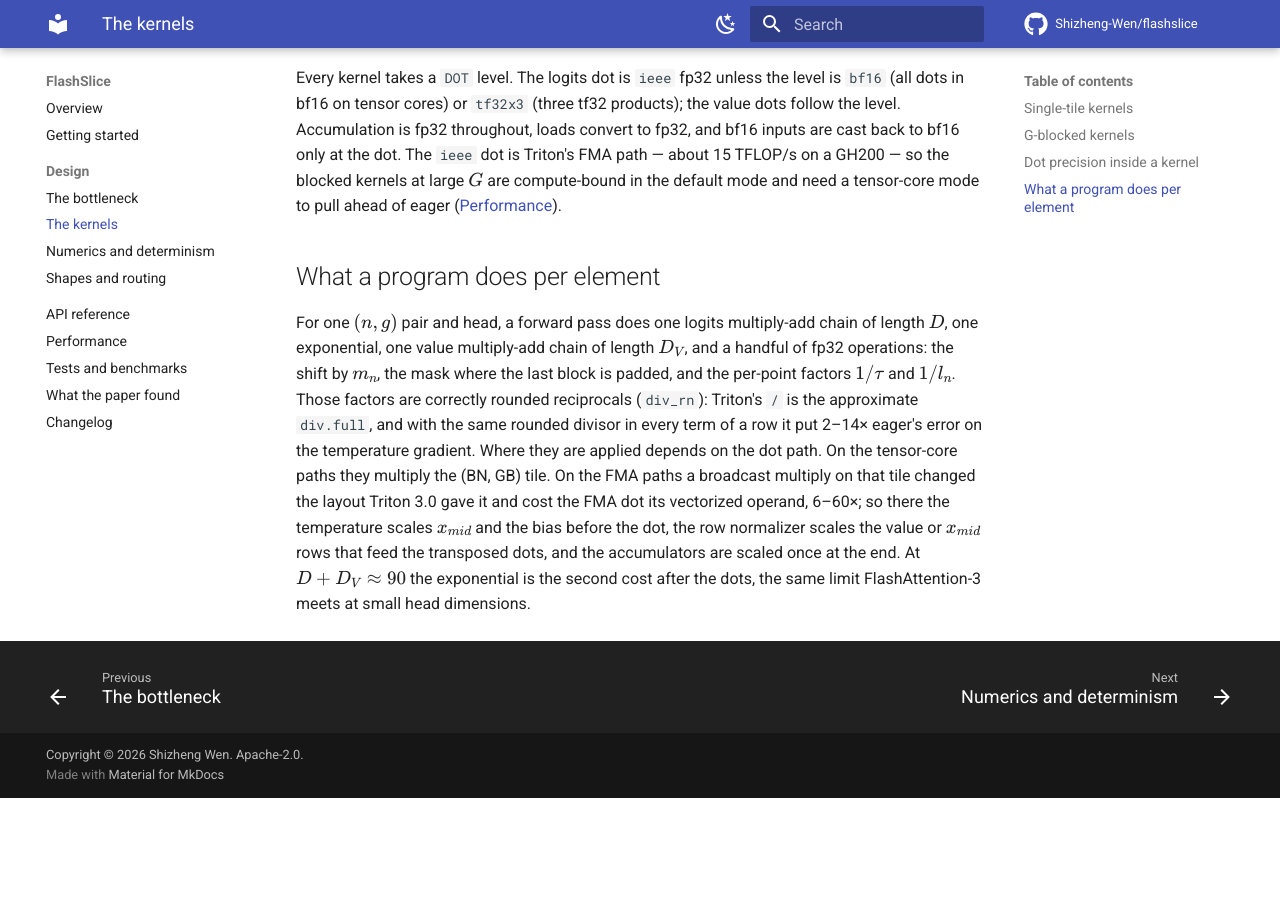
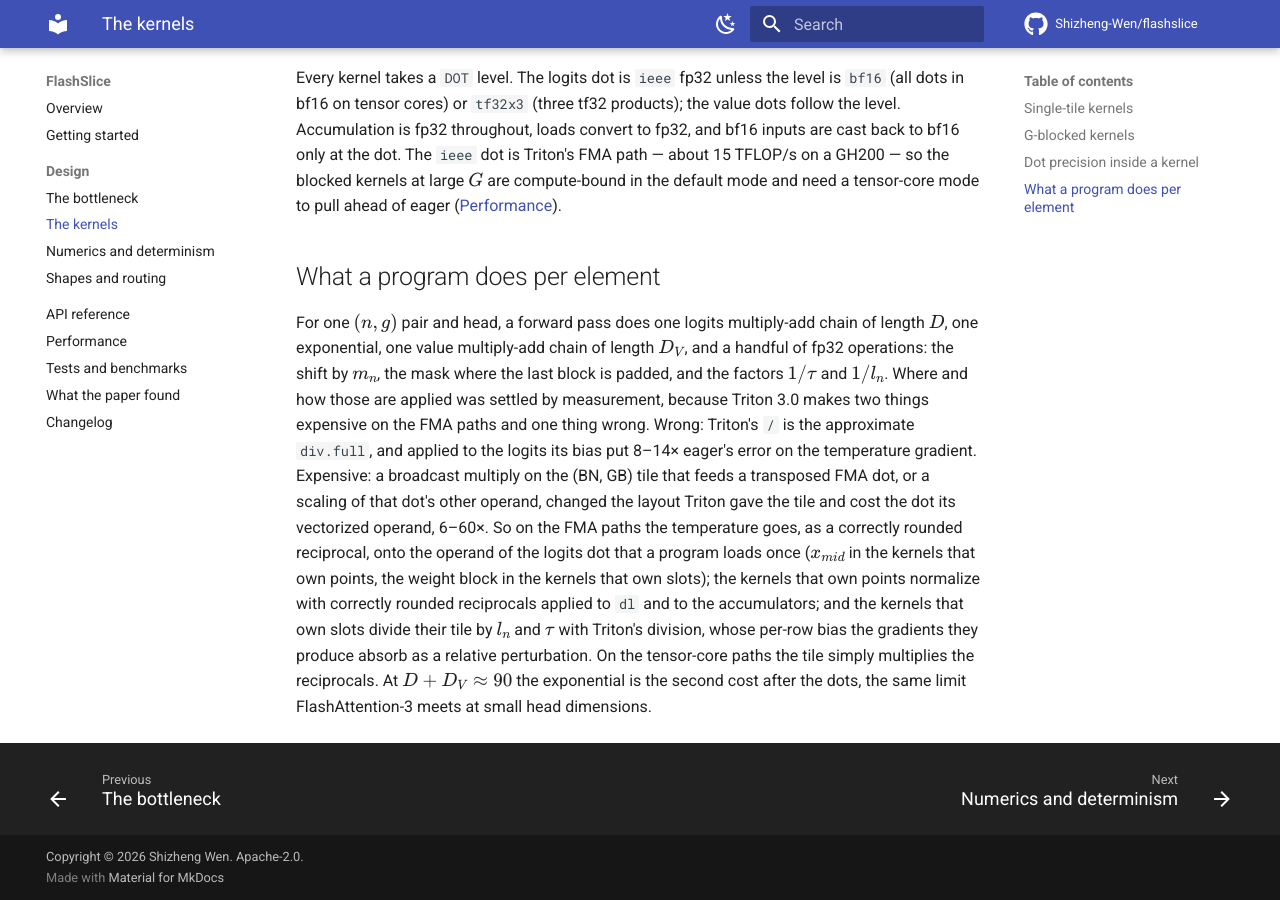
Before and after one commit to Shizheng-Wen/flashslice, an MkDocs documentation site: the page built from docs/design/kernels.md, in a window 1280 px wide and 900 px high, scrolled down 1615 px. Built offline with MkDocs 1.6.1 and Material for MkDocs 9.7.7, drawn with Linux system fonts in a browser that asks for light colours; comment, search, counter and statistics services are not loaded; before the commit the page ends 2413 px from its top, so only the background shows below that.

Commit message:
docs: the settled arithmetic of the FMA paths
Co-Authored-By: Claude Fable 5.1 <noreply@anthropic.com>
Claude-Session: https://claude.ai/code/session_01RS2cKfjPddEDW4BTBaqNH9

```diff
--- a/docs/design/kernels.md
+++ b/docs/design/kernels.md
@@ -88,16 +88,21 @@ a tensor-core mode to pull ahead of eager ([Performance](../performance.md)).
 For one \((n, g)\) pair and head, a forward pass does one logits multiply-add
 chain of length \(D\), one exponential, one value multiply-add chain of length
 \(D_V\), and a handful of fp32 operations: the shift by \(m_n\), the mask
-where the last block is padded, and the per-point factors \(1/\tau\) and
-\(1/l_n\). Those factors are correctly rounded reciprocals (`div_rn`): Triton's
-`/` is the approximate `div.full`, and with the same rounded divisor in every
-term of a row it put 2–14× eager's error on the temperature gradient. Where
-they are applied depends on the dot path. On the tensor-core paths they
-multiply the (BN, GB) tile. On the FMA paths a broadcast multiply on that
-tile changed the layout Triton 3.0 gave it and cost the FMA dot its
-vectorized operand, 6–60×; so there the temperature scales \(x_{mid}\) and
-the bias before the dot, the row normalizer scales the value or \(x_{mid}\)
-rows that feed the transposed dots, and the accumulators are scaled once at
-the end. At
+where the last block is padded, and the factors \(1/\tau\) and \(1/l_n\).
+Where and how those are applied was settled by measurement, because Triton
+3.0 makes two things expensive on the FMA paths and one thing wrong. Wrong:
+Triton's `/` is the approximate `div.full`, and applied to the logits its
+bias put 8–14× eager's error on the temperature gradient. Expensive: a
+broadcast multiply on the (BN, GB) tile that feeds a transposed FMA dot, or
+a scaling of that dot's other operand, changed the layout Triton gave the
+tile and cost the dot its vectorized operand, 6–60×. So on the FMA paths the
+temperature goes, as a correctly rounded reciprocal, onto the operand of the
+logits dot that a program loads once (\(x_{mid}\) in the kernels that own
+points, the weight block in the kernels that own slots); the kernels that
+own points normalize with correctly rounded reciprocals applied to `dl` and
+to the accumulators; and the kernels that own slots divide their tile by
+\(l_n\) and \(\tau\) with Triton's division, whose per-row bias the gradients
+they produce absorb as a relative perturbation. On the tensor-core paths the
+tile simply multiplies the reciprocals. At
 \(D + D_V \approx 90\) the exponential is the second cost after the dots, the
 same limit FlashAttention-3 meets at small head dimensions.
```
Also changed, not shown: docs/changelog.md (+5 -4 lines), docs/design/numerics.md (+9 -5 lines).
